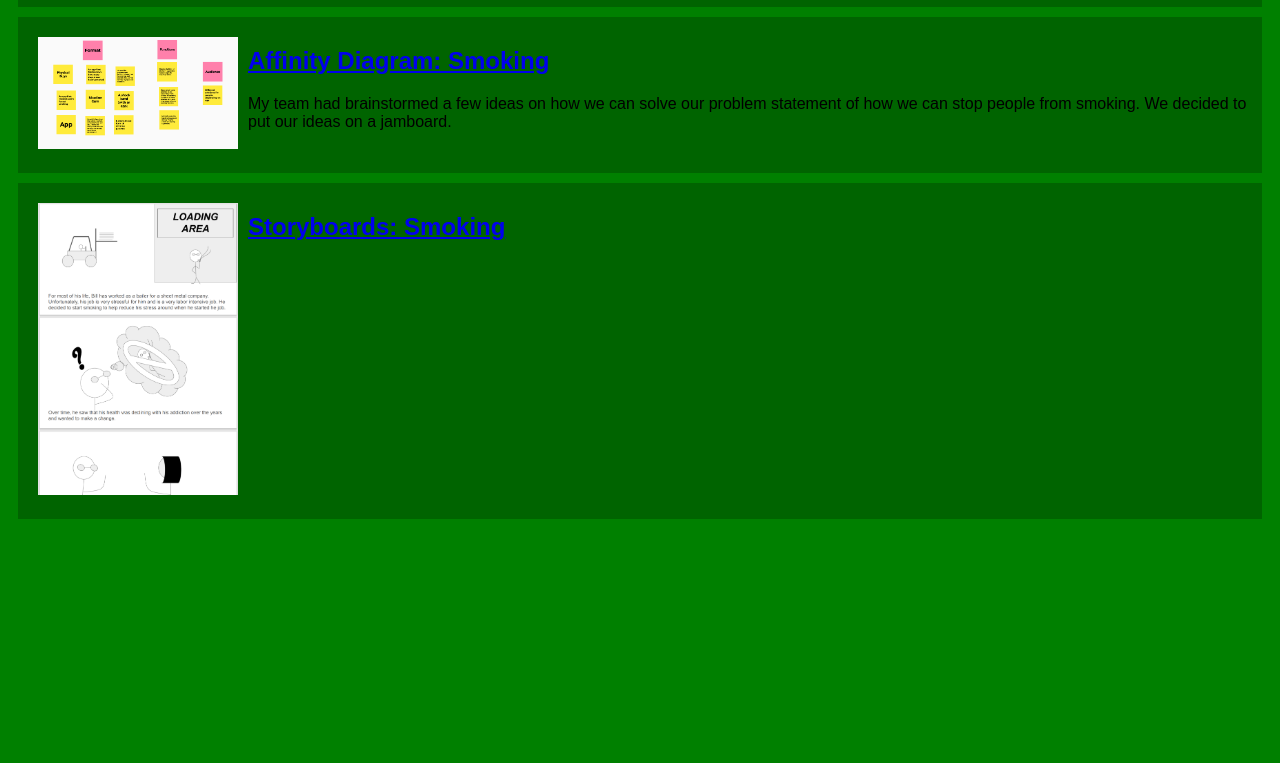
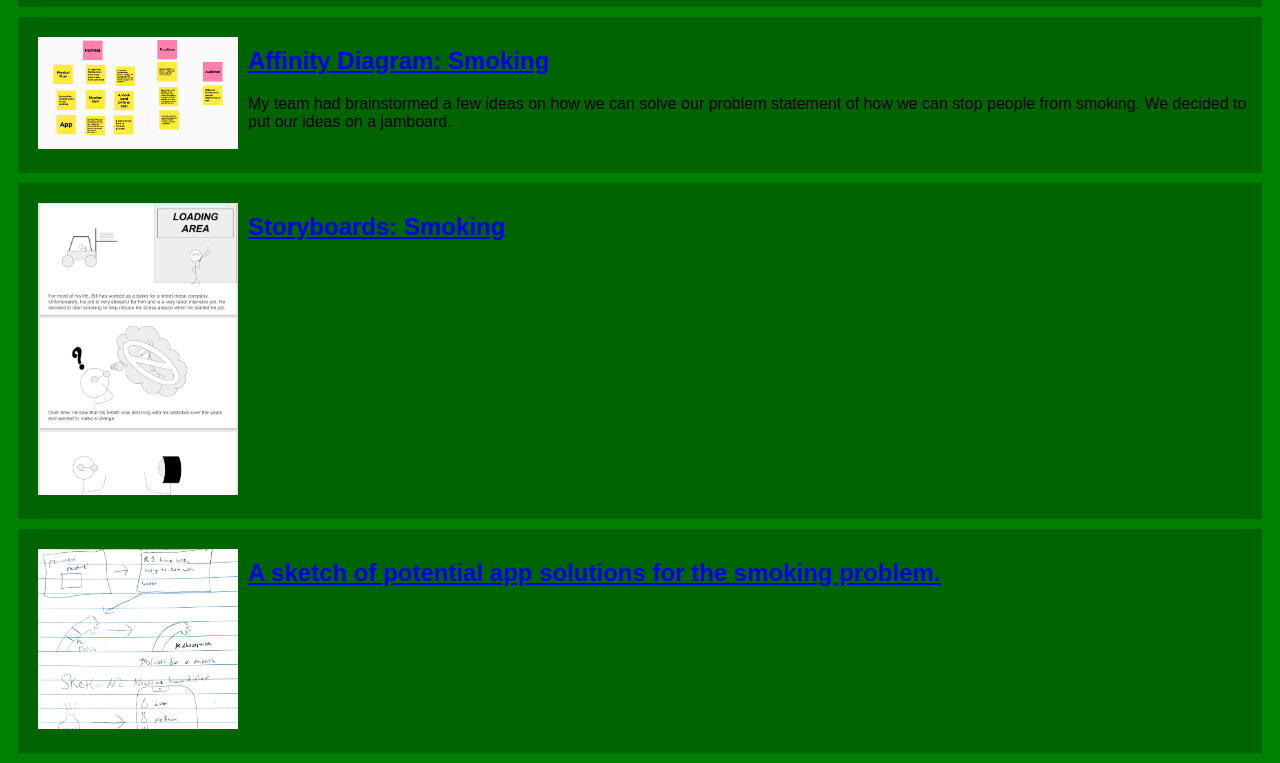
Before and after one commit to paxton-langland/paxton-langland.github.io, a plain HTML site: page index.html in a window 1280 px wide. Shown: the part 376-1139 px from the top of the page. Before the commit the page ends 905 px from the top, so only its background shows below. Drawn offline with Linux system fonts and the light colour scheme.

Commit message:
Add files via upload

```diff
--- a/index.html
+++ b/index.html
@@ -42,5 +42,16 @@
                 </p>
             </section>
         </section>
+
+        <!--Sketches-->
+        <section class="assignment">
+            <a href="files/sketches.pdf"><img src="images/sketches.PNG"></a>
+            <section class="details">
+                <a href="files/sketches.pdf"><h2>A sketch of potential app solutions for the smoking problem.</h2></a>
+                <p>
+
+                </p>
+            </section>
+        </section>
     </body>
 </html>
```
Also changed, not shown: images/sketches.PNG (added), 1 other file.
